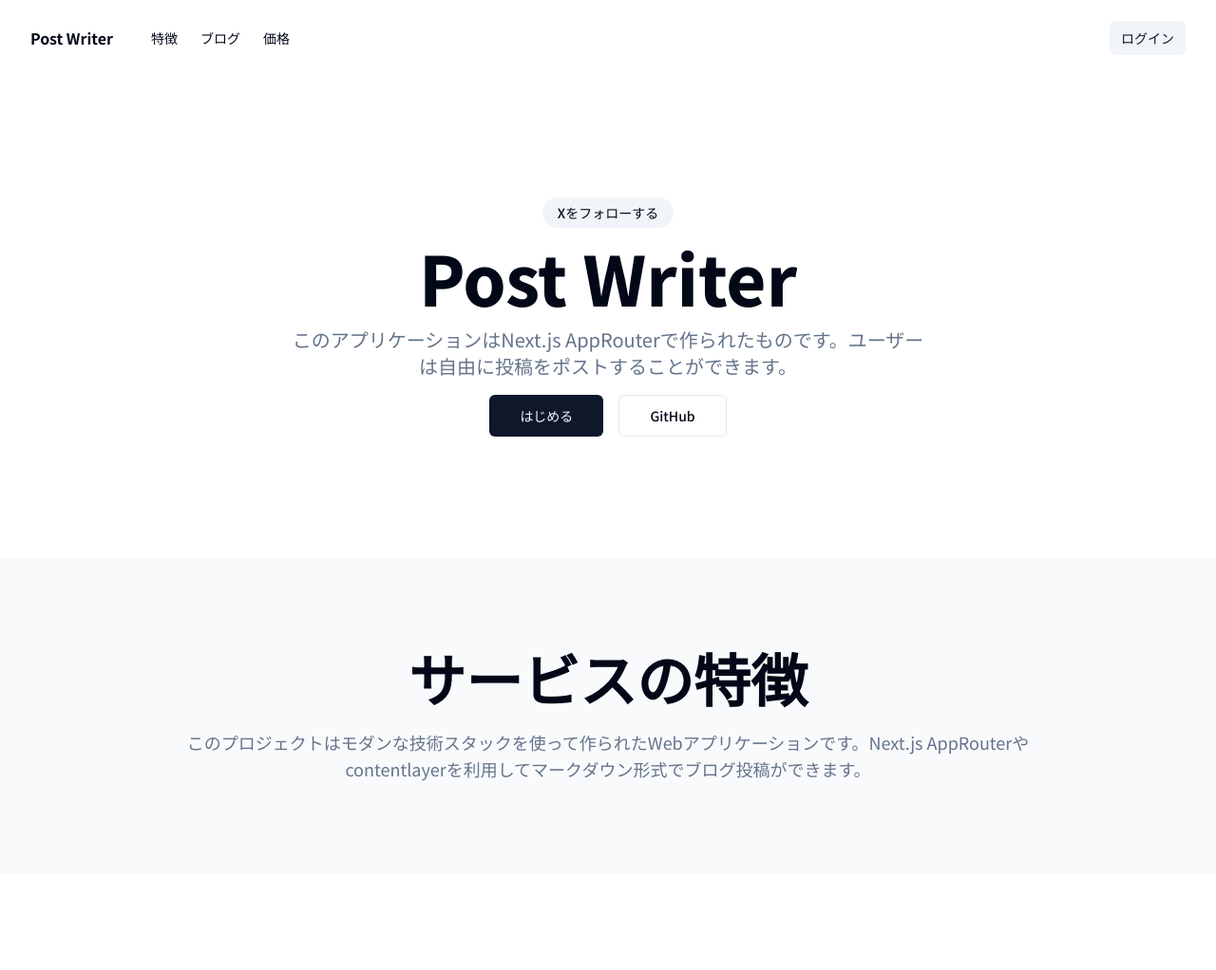
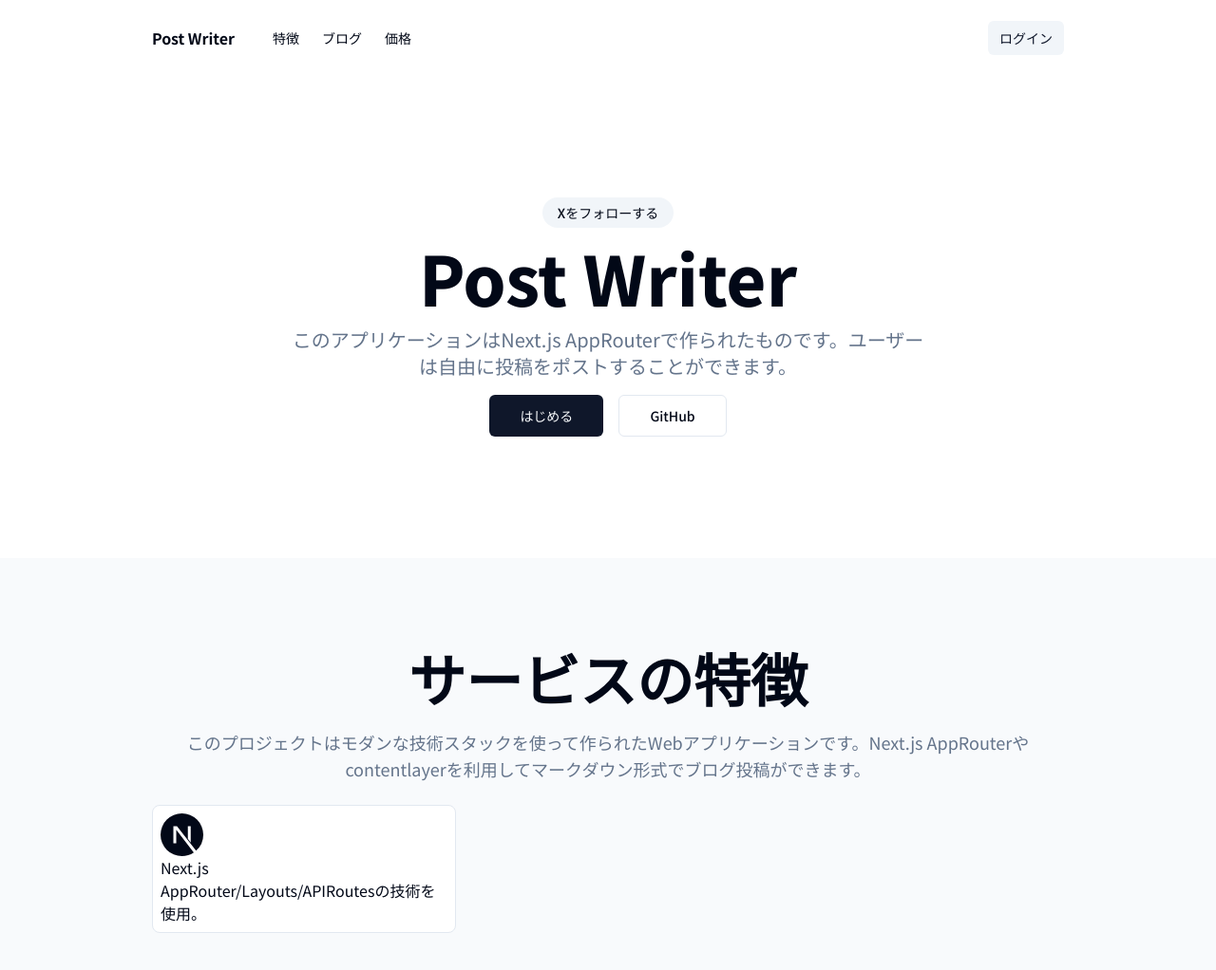
Before and after one commit to tasukuwatanabe/post-writer-webapp-next, a Next.js app: page / in a window 1280 px wide. Shown: the top 1022 px of the page at 95% size. Before the commit the page ends 920 px from the top, so only its background shows below. Built offline with nearby package versions, Linux system fonts and the light colour scheme.

Commit message:
Add feature card

```diff
--- a/app/(marketing)/layout.tsx
+++ b/app/(marketing)/layout.tsx
@@ -10,9 +10,9 @@
   children: React.ReactNode;
 }>) {
   return (
-    <div>
-      <header className="container z-40 bg-background">
-        <div className="h-20 py-6 flex items-center justify-between">
+    <>
+      <header>
+        <div className="container max-w-[64rem] h-20 py-6 flex items-center justify-between">
           <MainNav items={marketingConfig.mainNav} />
           <nav>
             <Link href="/login" className={cn(buttonVariants({ variant: "secondary", size: "sm" }))}>ログイン</Link>
@@ -20,6 +20,6 @@
         </div>
       </header>
       <main>{children}</main>
-    </div>
+    </>
   );
 }
--- a/app/(marketing)/page.tsx
+++ b/app/(marketing)/page.tsx
@@ -41,8 +41,9 @@
 
       <section
         id="features"
-        className="container max-w-none py-8 md:py-12 lg:py-24 bg-slate-50"
+        className="py-8 md:py-12 lg:py-24 bg-slate-50"
       >
+        <div className="container max-w-[64rem] space-y-6">
           <div className="text-center space-y-6 max-w-[58rem] mx-auto">
             <h2 className="font-extrabold text-3xl md:text-6xl">
               サービスの特徴
@@ -52,6 +53,29 @@
               AppRouterやcontentlayerを利用してマークダウン形式でブログ投稿ができます。
             </p>
           </div>
+
+          <div className="grid sm:grid-cols-2 md:grid-cols-3">
+            <div className="bg-background border p-2 rounded-lg">
+              <div>
+                <svg
+                  xmlns="http://www.w3.org/2000/svg"
+                  width="45"
+                  height="45"
+                  viewBox="0 0 128 128"
+                >
+                  <path
+                    fill="currentColor"
+                    d="M64 0A64 64 0 0 0 0 64a64 64 0 0 0 64 64a64 64 0 0 0 35.508-10.838L47.014 49.34v40.238H38.4V38.4h10.768l57.125 73.584A64 64 0 0 0 128 64A64 64 0 0 0 64 0m17.777 38.4h8.534v48.776L81.777 75.97Zm24.18 73.92l-.111.096a64 64 0 0 0 .111-.096"
+                  />
+                </svg>
+                <div>
+                  <h3>Next.js</h3>
+                  <p>AppRouter/Layouts/APIRoutesの技術を使用。</p>
+                </div>
+              </div>
+            </div>
+          </div>
+        </div>
       </section>
     </>
   );
```
Lines whose indentation alone changed are shown as unchanged.
